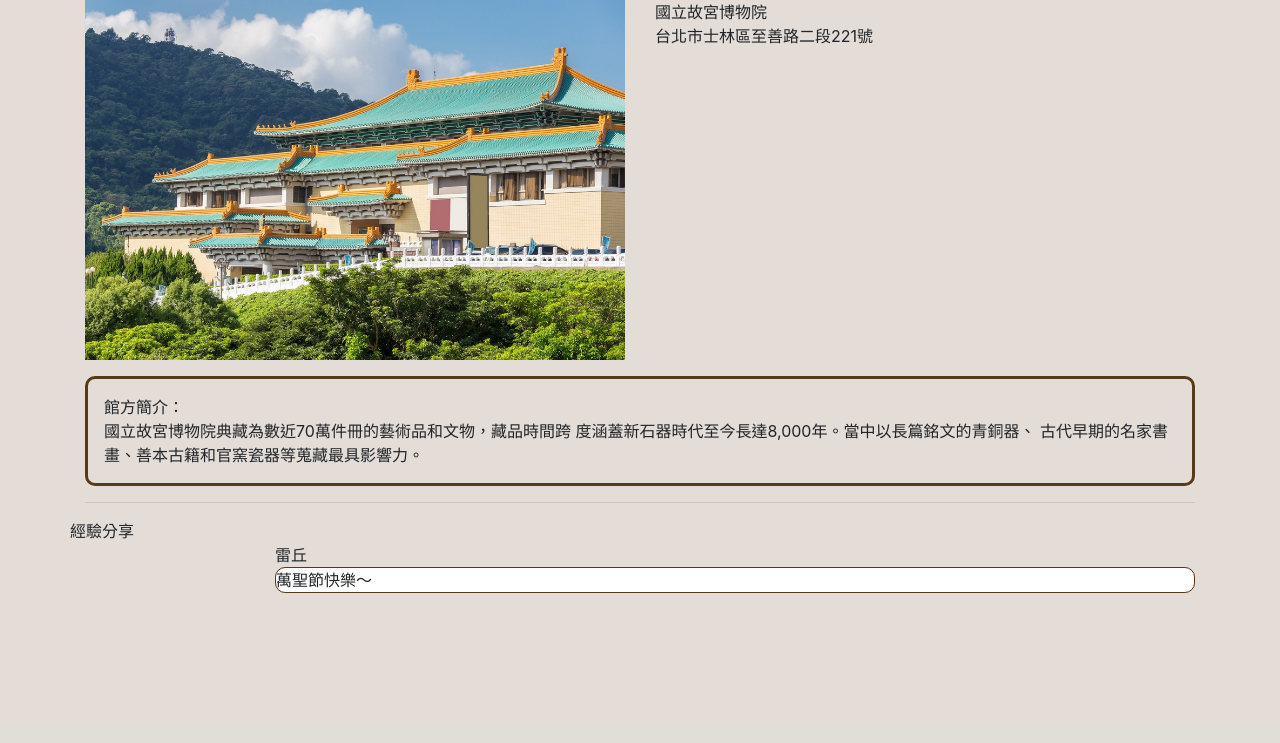
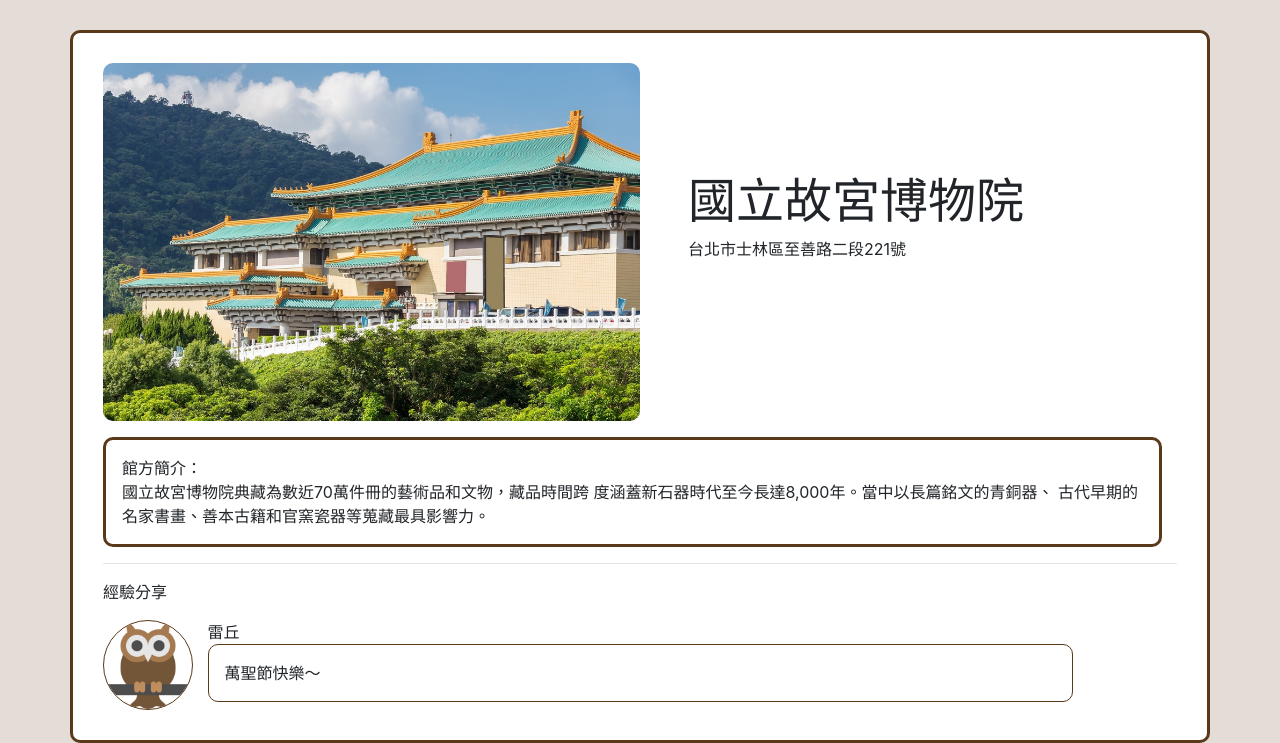
Before and after one commit to jimmyliaoviva/MuseumDjango, a Django app: page /museum in a window 1280 px wide. Shown: the part 76-819 px from the top of the page. Before the commit the page ends 669 px from the top, so only its background shows below. Run offline with Django 3.2, Linux system fonts and the light colour scheme; some libraries are stand-ins or nearby versions.

Commit message:
museums template

```diff
--- a/static/css/museum.css
+++ b/static/css/museum.css
@@ -1,5 +1,49 @@
+.row {
+    padding: 0;
+    margin: 0;
+}
+
+.container {
+    margin-top: 30px;
+    padding: 30px;
+    border: 3px #5A3919 solid;
+    background-color: white;
+    border-radius: 10px;
+}
+
+.museumWrapper {
+    border-radius: 10px;
+}
+
+/*.museum {*/
+/*@extend % box text-align: center;*/
+/*}*/
+
+.infoWrapper {
+    margin-left: 3em;
+    position: relative;
+    top: 50%;
+    transform: translateY(-80%);
+}
+
+.museumName {
+    font-size: 3em;
+    /*margin-left: 1em;*/
+}
+
+.imgWrapper {
+    overflow: hidden;
+    /*padding: 0;*/
+}
+
+.col-6 {
+    padding: 0;
+}
+
+
 .introWrapper {
     padding-top: 1em;
+    padding-left: 0;
 }
 
 .museumIntro {
@@ -8,10 +52,26 @@
     padding: 1em;
 }
 
+.comment {
+    margin-top: 1em;
+}
 
 .commentContent {
+    padding: 1em;
     background: #FFFFFF 0% 0% no-repeat padding-box;
     border: 1px solid #5A3919;
     border-radius: 10px;
     opacity: 1;
 }
+
+.headWrapper {
+    /*height: 5em;*/
+    width: 3px;
+    border-radius: 999em;
+    border: #5A3919 solid 1px;
+    padding: 0;
+}
+
+img {
+    width: 100%;
+}
--- a/templates/museum.html
+++ b/templates/museum.html
@@ -12,12 +12,14 @@
 {% block content %}
     <div class="container">
         <div class="row">
-            <div class="col-6 imgWrapper">
+            <div class="col-6 imgWrapper museumWrapper">
                 <img src="{% static "img/palace.jpg" %}" alt="">
             </div>
             <div class="col-6 museum">
-                <div class="museumName">國立故宮博物院</div>
-                <div class="museumAddress">台北市士林區至善路二段221號</div>
+                <div class="infoWrapper">
+                    <div class="museumName">國立故宮博物院</div>
+                    <div class="museumAddress">台北市士林區至善路二段221號</div>
+                </div>
             </div>
         </div>
         <div class="col-12 introWrapper">
@@ -32,8 +34,8 @@
         <div class="row commentTitle">經驗分享</div>
         <div class="commentBlock">
             <div class="row comment">
-                <div class="imgWrapper col-2">
-                    <img src="" alt="">
+                <div class="imgWrapper headWrapper col-1">
+                    <img src="static/img/owl.png" alt="">
                 </div>
                 <div class="col-10">
                     <div class="userName">雷丘</div>
```
Also changed, not shown: static/img/owl.png (added).
